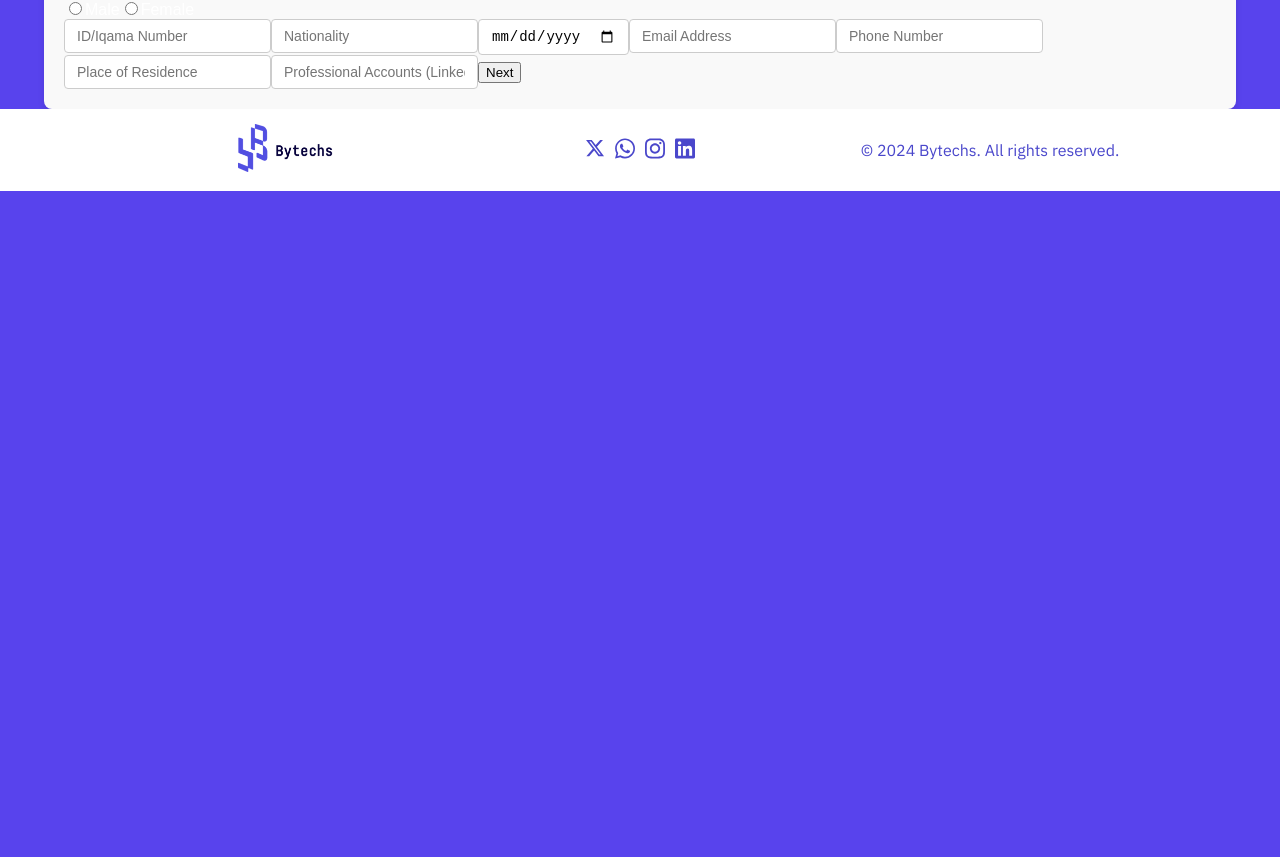
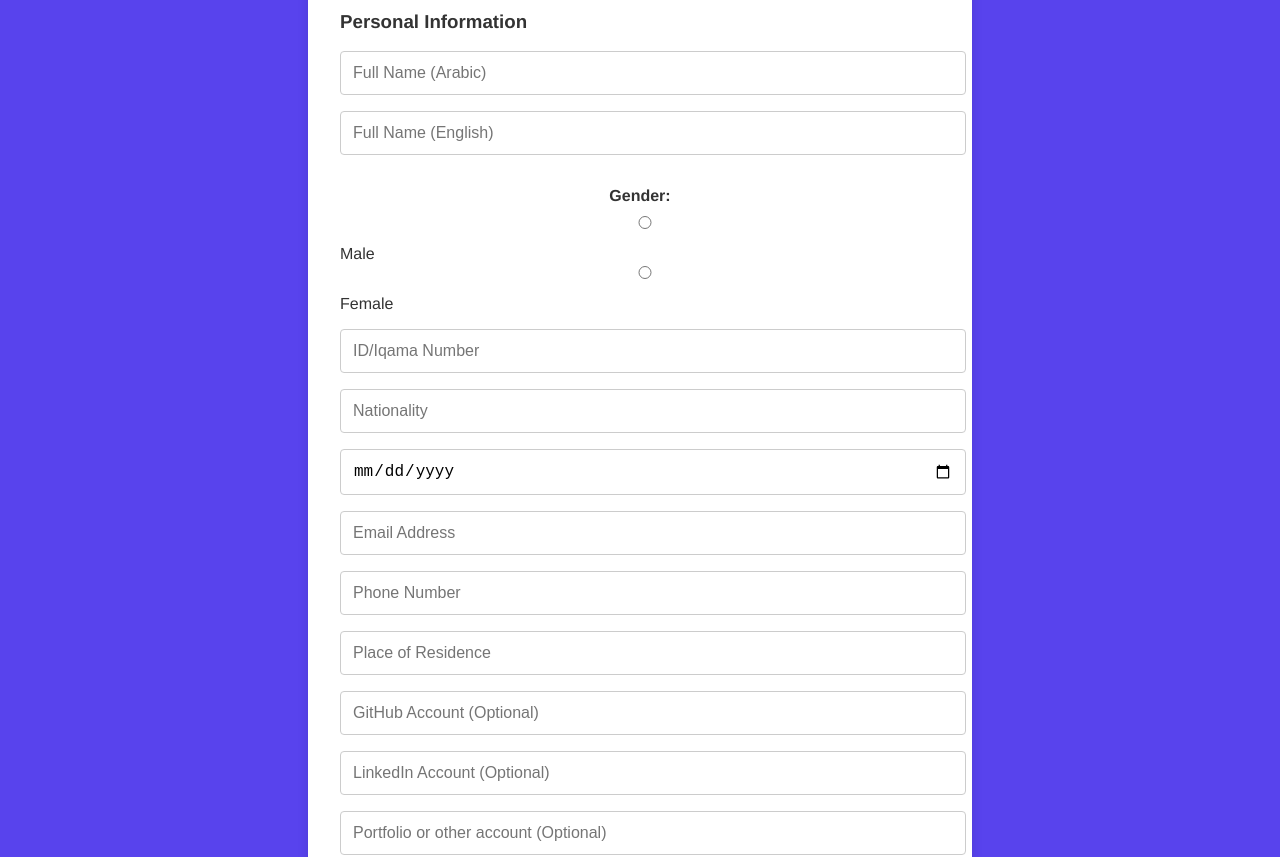
Before and after one commit to ByTechS-Platform/ByTechS-Website, a React (Create React App) app: page /join-us in a window 1280 px wide. Shown: the part 266-1123 px from the top of the page. Before the commit the page ends 800 px from the top, so only its background shows below. Built offline with nearby package versions, Linux system fonts and the light colour scheme.

Commit message:
Updated form to accept links + first draft of the design

```diff
--- a/src/Components/JoinUs.js
+++ b/src/Components/JoinUs.js
@@ -9,10 +9,10 @@ const baseId = "app9KzhrevXRJVMgJ";
 const tableName = "JoinUs";
 
 const JoinUs = () => {
-  // Track the current step (1: Personal, 2: Academic/Professional, 3: Activities/Commitment)
+  // Track the current step (1: Personal, 2: Academic/Experience/Commitment, 3: Community Selection)
   const [step, setStep] = useState(1);
 
-  // Our form state now includes all fields
+  // Our form state now includes all fields plus the new "community" field
   const [formData, setFormData] = useState({
     // Step 1: Personal Information
     nameAr: "",
@@ -24,17 +24,17 @@ const JoinUs = () => {
     email: "",
     phone: "",
     residence: "",
+    proAccounts: "", // Changed to "proAccounts" for the input placeholder
+    // You also have these fields from your earlier code. If not needed, you can remove them:
     githubAccounts: "",
     linkedInbAccounts: "",
     otherLink: "",
 
-    // Step 2: Academic and Professional Information
+    // Combined Step 2: Academic, Professional & Experience Information
     major: "",
     degree: "",
     hasCertificates: "", // "Yes" or "No"
     certificatesDetails: "",
-
-    // Step 3: Activities, Experiences, Commitment, and Terms
     hasExperience: "", // "Yes" or "No"
     experienceDetails: "",
     whyByTechs: "",
@@ -42,13 +42,16 @@ const JoinUs = () => {
     expectation: "",
     commitment: "", // "Yes" or "No"
     terms: "", // "Yes" or "No"
+
+    // Step 3: Community Selection
+    community: "",
   });
 
   const [loading, setLoading] = useState(false);
   const [success, setSuccess] = useState(null);
   const [error, setError] = useState(null);
 
-  // Generic change handler for inputs, radio buttons, and checkboxes
+  // Generic change handler for inputs and radio buttons
   const handleChange = (e) => {
     const { name, value, type, checked } = e.target;
     setFormData((prev) => ({
@@ -80,20 +83,25 @@ const JoinUs = () => {
         Email: formData.email,
         Phone_Number: formData.phone,
         Residency: formData.residence,
+        // Using the professional accounts as provided:
         Github_Account: formData.githubAccounts,
         Linkedin_Account: formData.linkedInbAccounts,
         Other_Link: formData.otherLink,
+        // Alternatively, you could use proAccounts if that’s your intended field.
+        // Professional_Accounts: formData.proAccounts,
         Major: formData.major,
         Academic_Qualification: formData.degree,
-        // Relative_Certificates: formData.hasCertificates,
+        // Relative Certificates – if the user said “Yes,” then certificatesDetails should be filled.
         Relative_Certificates: formData.certificatesDetails,
-        // Work_Volunteer_Experience: formData.hasExperience,
+        // Experience details
         Relative_experience: formData.experienceDetails,
         Why_ByTechs: formData.whyByTechs,
         Hear_From: formData.hearAbout,
         Expectation: formData.expectation,
         Commitment: formData.commitment,
         Terms_and_Conditions: formData.terms,
+        // New community field from Step 3
+        Community: formData.community,
       },
     };
 
@@ -121,6 +129,9 @@ const JoinUs = () => {
         phone: "",
         residence: "",
         proAccounts: "",
+        githubAccounts: "",
+        linkedInbAccounts: "",
+        otherLink: "",
         major: "",
         degree: "",
         hasCertificates: "",
@@ -132,6 +143,7 @@ const JoinUs = () => {
         expectation: "",
         commitment: "",
         terms: "",
+        community: "",
       });
       setStep(1);
     } catch (error) {
@@ -143,6 +155,15 @@ const JoinUs = () => {
       setLoading(false);
     }
   };
+
+  // List of communities for the selection cards (adjust names and details as needed)
+  const communities = [
+    "Community 1",
+    "Community 2",
+    "Community 3",
+    "Community 4",
+    "Community 5",
+  ];
 
   return (
     <div className="join-us-page">
@@ -249,9 +270,23 @@ const JoinUs = () => {
               />
               <input
                 type="text"
-                name="proAccounts"
-                placeholder="Professional Accounts (LinkedIn, GitHub, etc.) (Optional)"
-                value={formData.proAccounts}
+                name="githubAccounts"
+                placeholder="GitHub Account (Optional)"
+                value={formData.githubAccounts}
+                onChange={handleChange}
+              />
+              <input
+                type="text"
+                name="linkedInbAccounts"
+                placeholder="LinkedIn Account (Optional)"
+                value={formData.linkedInbAccounts}
+                onChange={handleChange}
+              />
+              <input
+                type="text"
+                name="otherLink"
+                placeholder="Portfolio or other account (Optional)"
+                value={formData.otherLink}
                 onChange={handleChange}
               />
 
@@ -261,10 +296,10 @@ const JoinUs = () => {
             </div>
           )}
 
-          {/* Step 2: Academic and Professional Information */}
+          {/* Step 2: Combined Academic/Experience/Commitment Information */}
           {step === 2 && (
             <div className="step step-2">
-              <h3>Academic and Professional Information</h3>
+              <h3>Academic, Professional &amp; Experience Information</h3>
               <input
                 type="text"
                 name="major"
@@ -319,21 +354,6 @@ const JoinUs = () => {
                 ></textarea>
               )}
 
-              <div className="navigation-buttons">
-                <button type="button" onClick={prevStep}>
-                  Back
-                </button>
-                <button type="button" onClick={nextStep}>
-                  Next
-                </button>
-              </div>
-            </div>
-          )}
-
-          {/* Step 3: Activities, Experiences, Commitment, and Terms */}
-          {step === 3 && (
-            <div className="step step-3">
-              <h3>Activities and Experiences</h3>
               <div className="radio-group">
                 <p>Do you have any relevant work or volunteer experience?</p>
                 <label>
@@ -454,7 +474,47 @@ const JoinUs = () => {
                 <button type="button" onClick={prevStep}>
                   Back
                 </button>
-                <button type="submit" disabled={loading}>
+                <button type="button" onClick={nextStep}>
+                  Next
+                </button>
+              </div>
+            </div>
+          )}
+
+          {/* Step 3: Community Selection via Cards */}
+          {step === 3 && (
+            <div className="step step-3">
+              <h3>Select Your Community</h3>
+              <div className="community-cards">
+                {communities.map((communityName, index) => (
+                  <div
+                    key={index}
+                    className={`community-card ${
+                      formData.community === communityName ? "selected" : ""
+                    }`}
+                    onClick={() =>
+                      setFormData((prev) => ({
+                        ...prev,
+                        community: communityName,
+                      }))
+                    }
+                    style={{
+                      border: "1px solid #ccc",
+                      padding: "1rem",
+                      margin: "0.5rem",
+                      cursor: "pointer",
+                    }}
+                  >
+                    <h4>{communityName}</h4>
+                    <p>Details about {communityName}</p>
+                  </div>
+                ))}
+              </div>
+              <div className="navigation-buttons">
+                <button type="button" onClick={prevStep}>
+                  Back
+                </button>
+                <button type="submit" disabled={!formData.community || loading}>
                   {loading ? "Submitting..." : "Submit"}
                 </button>
               </div>
--- a/src/Styles/JoinUs.scss
+++ b/src/Styles/JoinUs.scss
@@ -1,89 +1,145 @@
-/* JoinUs.css */
-
+// Base styles for the JoinUs page
 .join-us-page {
-  max-width: 90%;
-  margin: 0 auto;
-  padding: 20px;
-  background-color: #f9f9f9;
+  max-width: 600px;
+  margin: 7rem auto;
+  padding: 2rem;
+  background-color: #fff;
   border-radius: 8px;
-  box-shadow: 0 4px 6px rgba(0, 0, 0, 0.1);
-  font-family: Arial, sans-serif;
-}
+  box-shadow: 0 4px 12px rgba(0, 0, 0, 0.1);
+  font-family: 'Helvetica Neue', Helvetica, Arial, sans-serif;
+  color: #333;
 
   h2 {
     text-align: center;
-  font-size: 24px;
-  font-weight: bold;
-  margin-bottom: 20px;
-  color: #333;
+    margin-bottom: 1rem;
   }
 
+  p {
+    text-align: center;
+    margin-bottom: 2rem;
+  }
+}
+
+// Styles for the form
 .join-us-form {
   display: flex;
   flex-direction: column;
-  gap: 16px;
-}
-
-.form-group {
-  display: flex;
-  flex-direction: column;
-}
-
-.form-group label {
-  font-size: 14px;
-  font-weight: bold;
-  margin-bottom: 4px;
-  color: #555;
-}
 
   input,
   textarea,
   select {
-  padding: 8px 12px;
+    width: 100%;
+    padding: 0.75rem;
+    margin-bottom: 1rem;
+    font-size: 1rem;
     border: 1px solid #ccc;
     border-radius: 4px;
-  font-size: 14px;
-  transition: border-color 0.3s;
+    transition: border-color 0.3s ease;
   }
 
   input:focus,
   textarea:focus,
   select:focus {
+    outline: none;
     border-color: #007bff;
-  outline: none;
   }
 
   textarea {
     resize: vertical;
+    min-height: 80px;
   }
 
-input[type="checkbox"] {
-  width: auto;
-  margin-right: 8px;
+  .radio-group {
+    margin-bottom: 1rem;
+
+    p {
+      margin-bottom: 0.5rem;
+      font-weight: bold;
     }
 
-.checkbox-label {
-  display: flex;
-  align-items: center;
+    label {
+      margin-right: 1.5rem;
+      cursor: pointer;
+
+      input {
+        margin-right: 0.5rem;
+      }
+    }
   }
 
-.submit-button {
+  .navigation-buttons {
+    display: flex;
+    justify-content: space-between;
+    margin-top: 1rem;
+
+    button {
+      padding: 0.75rem 1.5rem;
+      font-size: 1rem;
       background-color: #007bff;
-  color: white;
-  padding: 10px 16px;
+      color: #fff;
       border: none;
       border-radius: 4px;
-  font-size: 16px;
       cursor: pointer;
-  transition: background-color 0.3s;
-}
+      transition: background-color 0.3s ease;
 
-.submit-button:hover {
+      &:hover:not(:disabled) {
         background-color: #0056b3;
       }
 
+      &:disabled {
+        background-color: #ccc;
+        cursor: not-allowed;
+      }
+    }
+  }
+
+  .community-cards {
+    display: flex;
+    flex-wrap: wrap;
+    justify-content: space-between;
+    margin-bottom: 1rem;
+
+    .community-card {
+      flex: 1 1 calc(50% - 1rem);
+      margin: 0.5rem;
+      padding: 1rem;
+      text-align: center;
+      border: 1px solid #ccc;
+      border-radius: 4px;
+      cursor: pointer;
+      transition: transform 0.3s ease, border-color 0.3s ease;
+      background-color: #fafafa;
+
+      h4 {
+        margin-bottom: 0.5rem;
+      }
+
+      p {
+        font-size: 0.9rem;
+        color: #666;
+      }
+
+      &:hover {
+        transform: translateY(-5px);
+        border-color: #007bff;
+      }
+
+      &.selected {
+        border-color: #28a745;
+        background-color: #e8f5e9;
+      }
+    }
+  }
+
+  .success-message {
+    color: #28a745;
+    font-weight: bold;
+    text-align: center;
+  }
+
   .error-message {
-  color: red;
-  font-size: 12px;
-  margin-top: 4px;
+    color: #dc3545;
+    font-weight: bold;
+    text-align: center;
   }
+}
```
Lines whose indentation alone changed are shown as unchanged.
